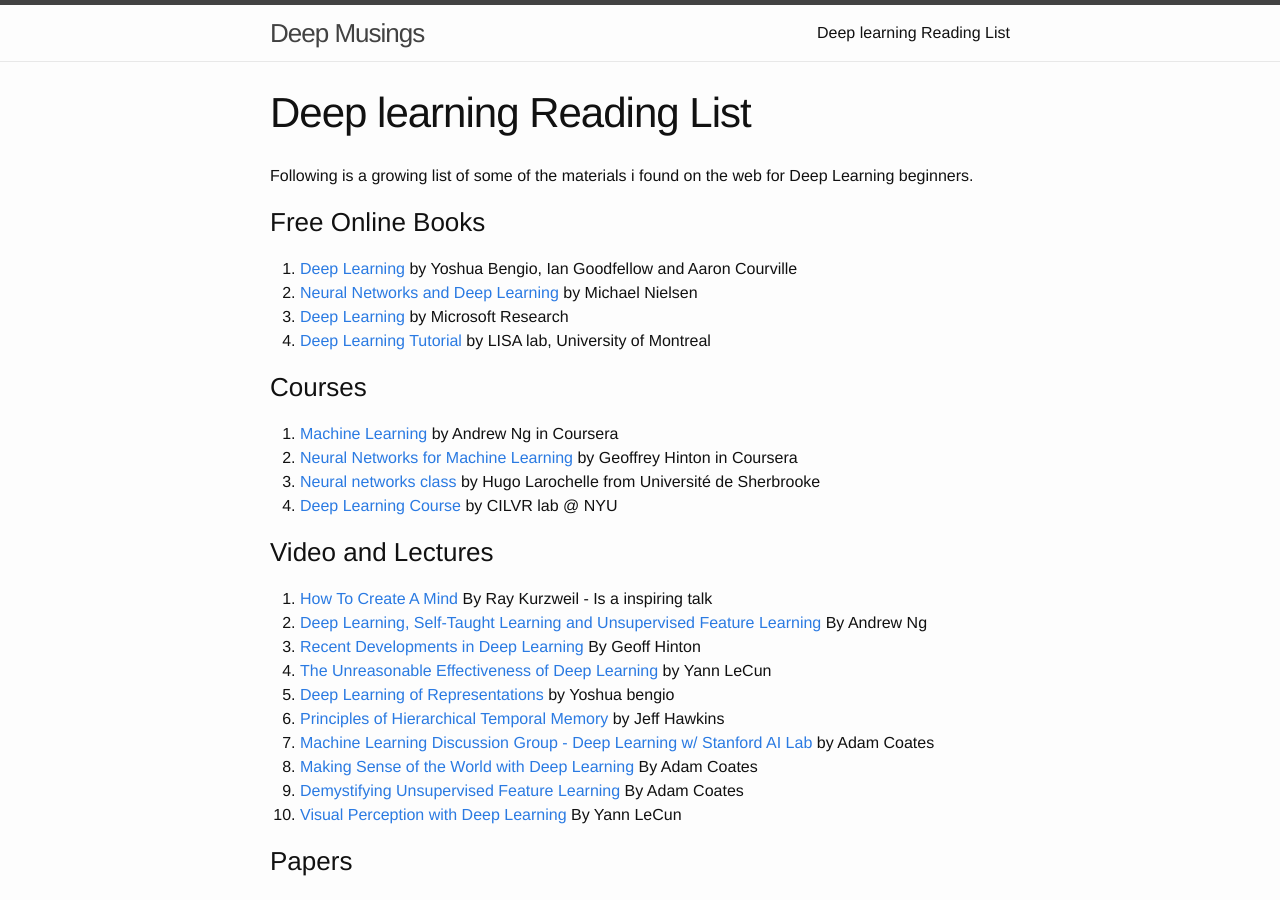
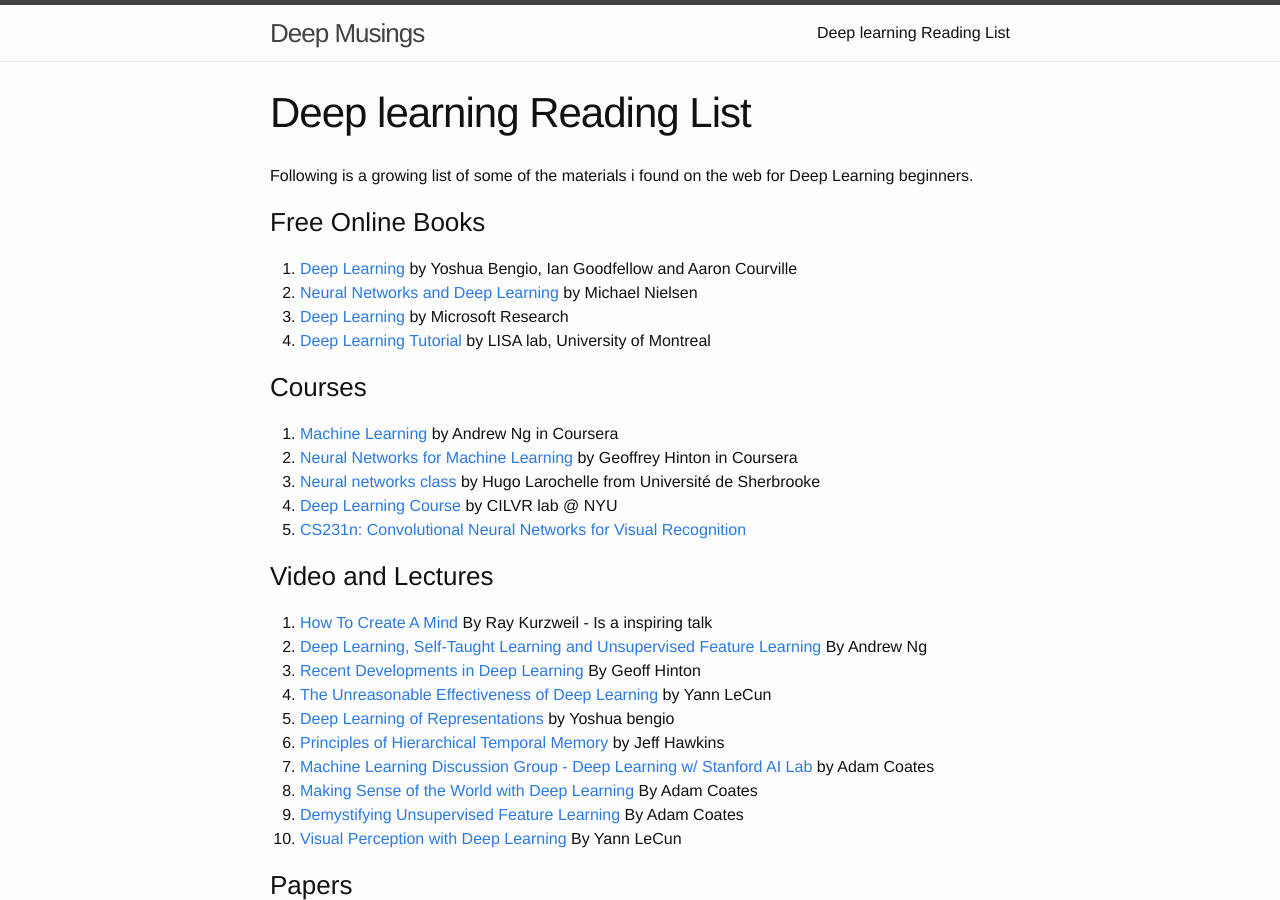
Before and after one commit to jmozah/jmozah.github.io, a Jekyll site: the page built from about.md, in a window 1280 px wide and 900 px high. Built offline with Jekyll 4.4.1, drawn with Linux system fonts in a browser that asks for light colours.

Commit message:
added cs231 to courses

```diff
--- a/about.md
+++ b/about.md
@@ -19,6 +19,7 @@ Following is a growing list of some of the materials i found on the web for Deep
 2. [Neural Networks for Machine Learning](https://class.coursera.org/neuralnets-2012-001) by Geoffrey Hinton in Coursera
 3. [Neural networks class](https://www.youtube.com/playlist?list=PL6Xpj9I5qXYEcOhn7TqghAJ6NAPrNmUBH) by Hugo Larochelle from Université de Sherbrooke
 4. [Deep Learning Course](http://cilvr.cs.nyu.edu/doku.php?id=deeplearning:slides:start) by CILVR lab @ NYU
+5. [CS231n: Convolutional Neural Networks for Visual Recognition](http://vision.stanford.edu/teaching/cs231n/syllabus.html)
 
 
 ### Video and Lectures
```
